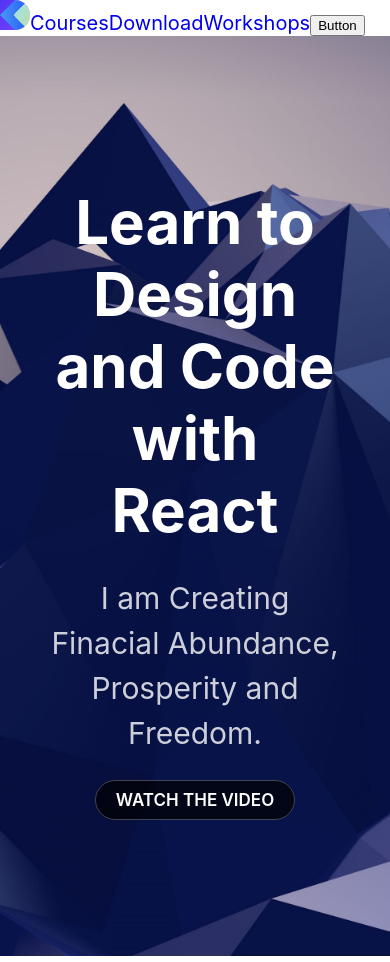
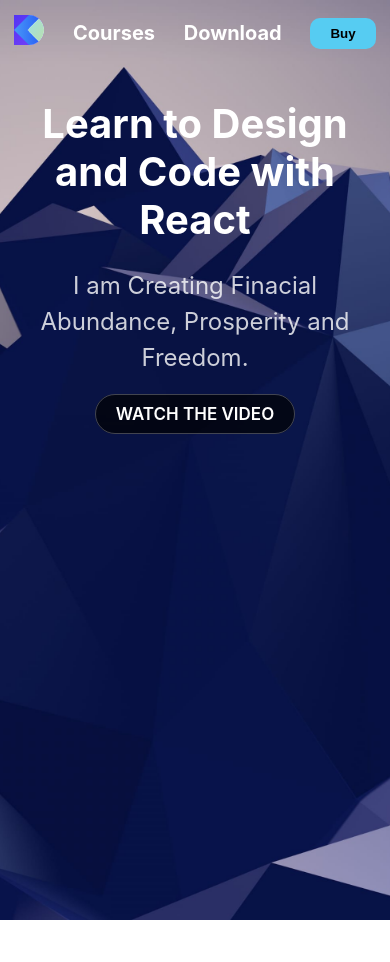
Before and after one commit to Fantaxxy/designcodeapp1, a Gatsby site: page / in a window 390 px wide. After the commit the page ends 920 px from the top, so only its background shows below. Built offline with nearby package versions, Linux system fonts and the light colour scheme; Gatsby itself is replaced by a stand-in of ours.

Commit message:
completed styling w media query

```diff
--- /dev/null
+++ b/src/components/Header.css
@@ -0,0 +1,48 @@
+.Header {
+    position: fixed;
+    width: 100%;
+    padding: 50px 0;
+    z-index: 100;
+}
+
+.HeaderGroup {
+    max-width: 800px;
+    margin: 0 auto;
+    display: grid;
+    grid-template-columns: repeat(5, auto);
+    /* this take the 800 widtha and divides by 5
+    repeat applys 5 x auto instead writing them over and over again */
+    align-items:center;
+    justify-items:center;
+}
+
+.Header a {
+    color: white;
+    font-weight: 700;
+}
+
+.Header button {
+    padding: 8px 20px;
+    font: size 20px;
+    background: #56CCF2;
+    border: none;
+    font-weight: 700;
+    border-radius: 10px;
+    outline: none;
+    cursor: pointer;
+}
+
+/* media quieres are used to define a style if something
+happens on a page */
+@media (max-width: 640px){
+    .Header {
+        padding: 15px 0;
+    }
+    .HeaderGroup {
+        grid-template-columns: repeat(4, auto);
+    }
+/* will hide the fourth column a certain size */
+    .Header a:nth-child(4) {
+        display: none;
+    }
+}
--- a/src/components/header.js
+++ b/src/components/header.js
@@ -1,16 +1,17 @@
 import { Link } from "gatsby"
-// import PropTypes from "prop-types"
 import React from "react"
-import logo from '../images/logo-designcode.svg'
+// import logo from '../images/logo-designcode.svg'
+// the above will be imported in the link tag
+import './Header.css'
 
 const Header = ({ siteTitle }) => (
  <div className="Header">
    <div className="HeaderGroup">
-    <Link to="/"><img src={logo} width="" /></Link>
+    <Link to="/"><img src={require('../images/logo-designcode.svg')} width="" /></Link>
     <Link to="/courses">Courses</Link>
     <Link to="/downloads">Download</Link>
     <Link to="/workshops">Workshops</Link>
-    <Link to="/buy"><button>Button</button></Link>
+    <Link to="/buy"><button>Buy</button></Link>
    </div>
  </div>
 )
--- a/src/layouts/index.css
+++ b/src/layouts/index.css
@@ -47,3 +47,17 @@
   border: 1px solid rgba(255, 255, 255, 0.25);
   border-radius: 20px;
 }
+
+@media (max-width: 640px) {
+  .HeroGroup {
+    padding: 100px 20px;
+  }
+
+  .Hero h1 {
+    font-size: 40px;
+  }
+
+  .Hero p {
+    font-size: 24px;
+  }
+}
```
